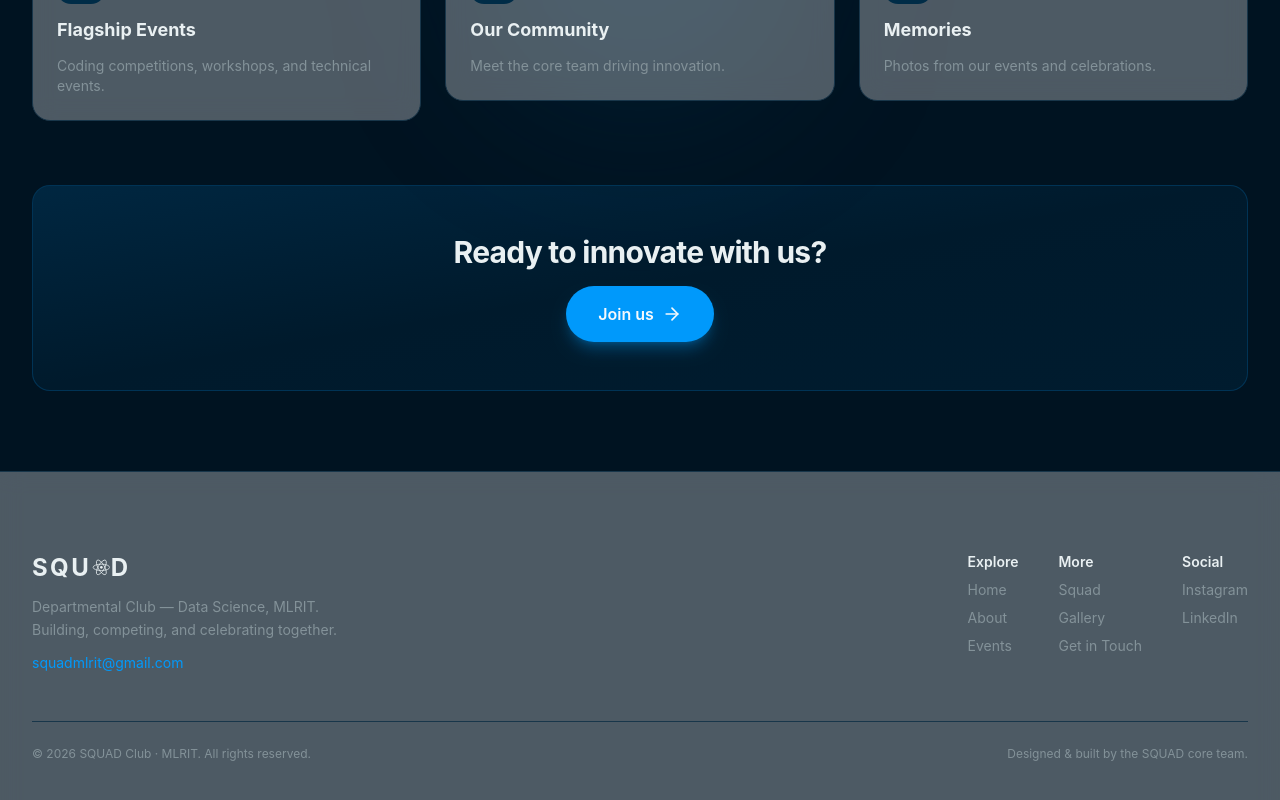
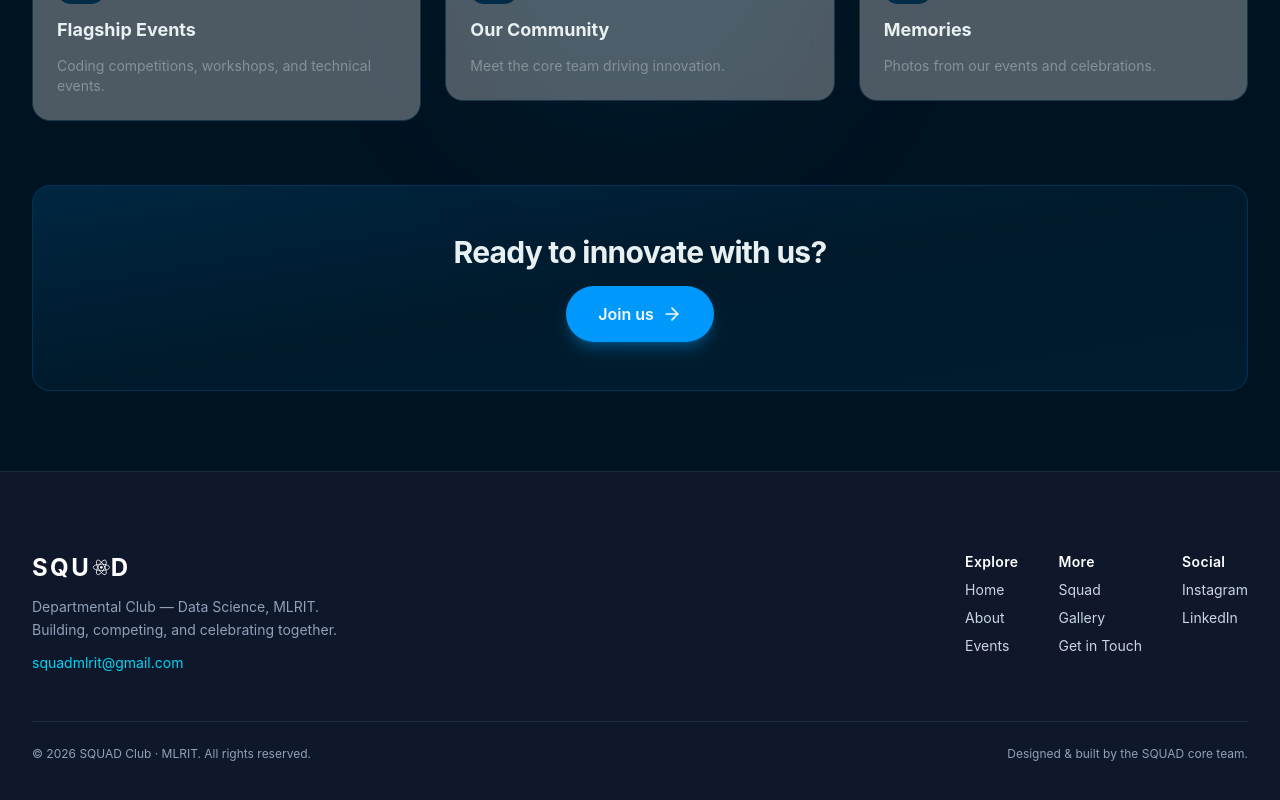
Before and after one commit to kolli-dhanush-reddy/squad-mlrit, a Next.js app: page / in a window 1280 px wide. Shown: the part 1593-2393 px from the top of the page. Built offline with nearby package versions, Linux system fonts and the light colour scheme.

Commit message:
footer: slate-900 bg, high-contrast text, cyan email accent

```diff
--- a/components/footer.tsx
+++ b/components/footer.tsx
@@ -9,18 +9,18 @@ const MORE = NAV_TABS.slice(3)
 
 export function Footer() {
   return (
-    <footer className="border-t border-border bg-white/30 backdrop-blur-md">
+    <footer className="border-t border-slate-800 bg-slate-900">
       <div className="mx-auto flex max-w-7xl flex-col gap-12 px-4 py-16 md:px-8 md:py-20">
         <div className="flex flex-col justify-between gap-8 md:flex-row">
           <div className="flex max-w-xs flex-col gap-3">
-            <SquadWordmark tone="dark" className="text-2xl" />
-            <p className="text-sm leading-relaxed text-muted-foreground">
+            <SquadWordmark tone="dark" className="text-2xl text-white" />
+            <p className="text-sm leading-relaxed text-slate-400">
               Departmental Club — Data Science, MLRIT. Building, competing, and
               celebrating together.
             </p>
             <a
               href={`mailto:${CONTACT_EMAIL}`}
-              className="text-sm text-primary hover:underline"
+              className="text-sm text-cyan-400 transition-colors duration-200 hover:text-cyan-300"
             >
               {CONTACT_EMAIL}
             </a>
@@ -28,38 +28,38 @@ export function Footer() {
 
           <div className="flex flex-wrap gap-10">
             <nav className="flex flex-col gap-2">
-              <span className="text-sm font-semibold text-foreground">Explore</span>
+              <span className="text-sm font-semibold tracking-wide text-white">Explore</span>
               {EXPLORE.map((t) => (
                 <Link
                   key={t.id}
                   href={t.id === "home" ? "/" : `/${t.id}`}
-                  className="text-sm text-muted-foreground transition-colors hover:text-primary"
+                  className="text-sm text-slate-300 transition-colors duration-200 hover:text-white"
                 >
                   {t.label}
                 </Link>
               ))}
             </nav>
             <nav className="flex flex-col gap-2">
-              <span className="text-sm font-semibold text-foreground">More</span>
+              <span className="text-sm font-semibold tracking-wide text-white">More</span>
               {MORE.map((t) => (
                 <Link
                   key={t.id}
                   href={`/${t.id}`}
-                  className="text-sm text-muted-foreground transition-colors hover:text-primary"
+                  className="text-sm text-slate-300 transition-colors duration-200 hover:text-white"
                 >
                   {t.label}
                 </Link>
               ))}
             </nav>
             <nav className="flex flex-col gap-2">
-              <span className="text-sm font-semibold text-foreground">Social</span>
+              <span className="text-sm font-semibold tracking-wide text-white">Social</span>
               {SOCIALS.map((s) => (
                 <a
                   key={s.label}
                   href={s.href}
                   target="_blank"
                   rel="noopener noreferrer"
-                  className="text-sm text-muted-foreground transition-colors hover:text-primary"
+                  className="text-sm text-slate-300 transition-colors duration-200 hover:text-white"
                 >
                   {s.label}
                 </a>
@@ -68,12 +68,12 @@ export function Footer() {
           </div>
         </div>
 
-        <div className="flex flex-col items-center justify-between gap-3 border-t border-border pt-6 text-xs text-muted-foreground sm:flex-row">
+        <div className="flex flex-col items-center justify-between gap-3 border-t border-slate-800 pt-6 text-xs text-slate-400 sm:flex-row">
           <span>© {new Date().getFullYear()} SQUAD Club · MLRIT. All rights reserved.</span>
           <button
             type="button"
             id="footer-admin-trigger"
-            className="transition-colors hover:text-primary"
+            className="transition-colors duration-200 hover:text-white"
           >
             Designed &amp; built by the SQUAD core team.
           </button>
```
